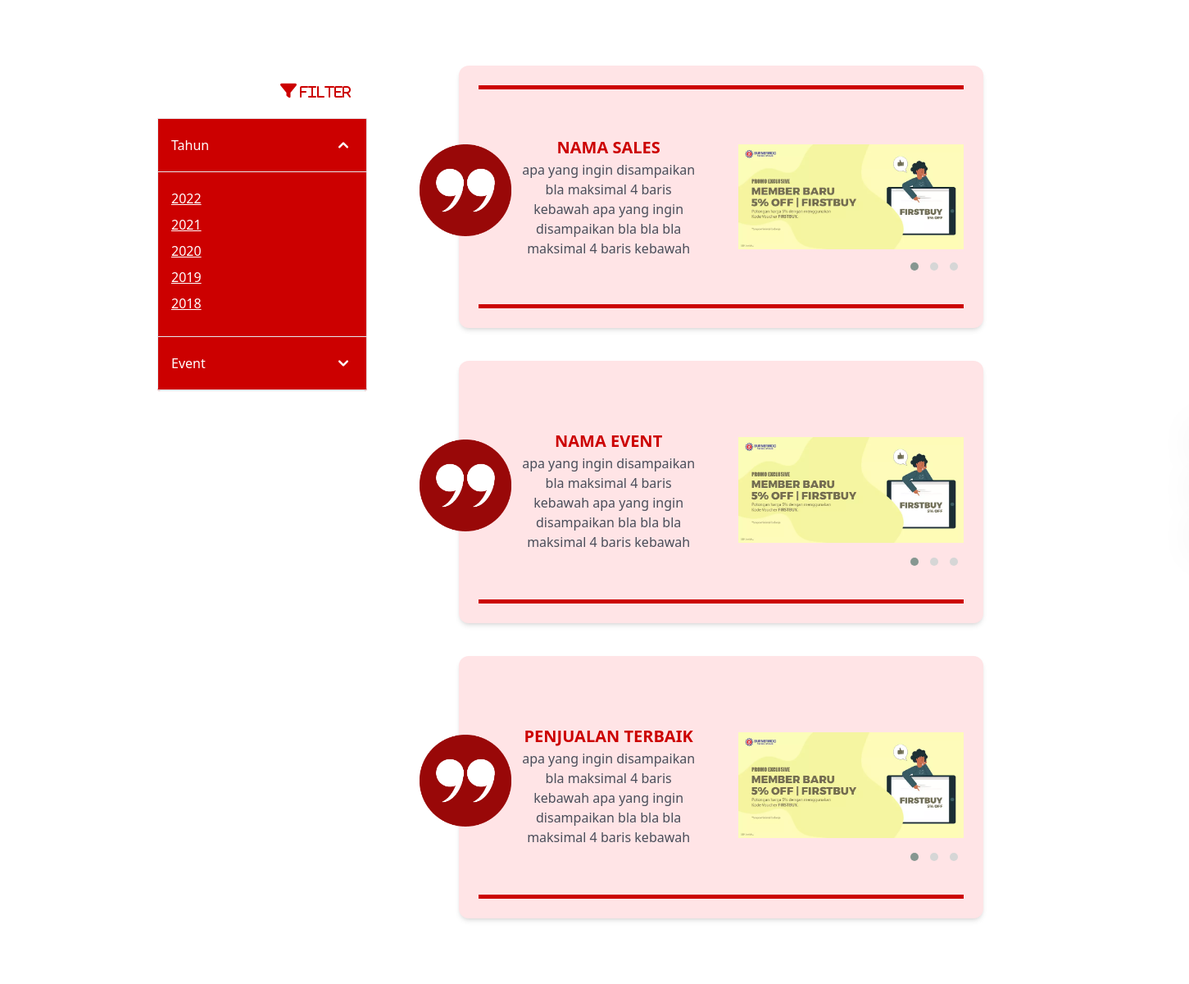
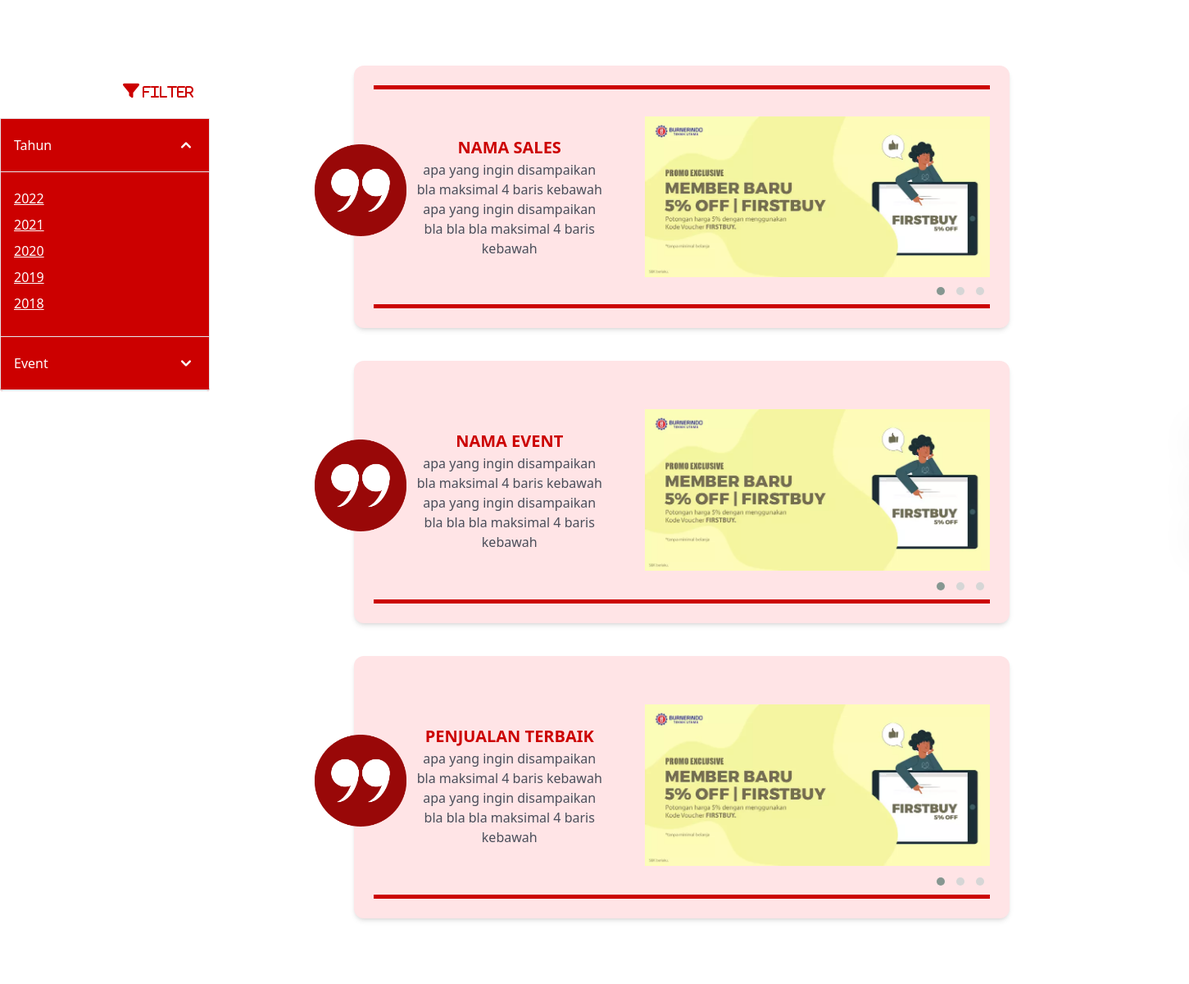
Before and after one commit to alxsteven24/burnerindo, a website: page pages/testimoni.html in a window 1536 px wide. Shown: the part 100-1300 px from the top of the page at 82% size, 0-1451 px from the left. Drawn offline with nearby package versions, Linux system fonts and the light colour scheme.

Commit message:
update: card nya kurang lebar dikit

```diff
--- a/pages/testimoni.html
+++ b/pages/testimoni.html
@@ -57,6 +57,16 @@
         position: absolute;
         right: 0;
         bottom: 30px;
+      }
+
+      @media (min-width: 1536px) {
+        .owl-carousel .owl-item img {
+          width: 105rem;
+        }
+
+        .owl-dots {
+          bottom: 0px;
+        }
       }
     </style>
   </head>
@@ -481,7 +491,7 @@
 
         <div
           id="shopNow"
-          class="container-kategori flex-col xl:flex-row flex xl:space-x-28 w-full mt-0 px-6 pb-[5rem] md:px-14 xl:mt-0 xl:px-0 xl:py-[5rem] 2xl:px-48"
+          class="container-kategori flex-col xl:flex-row flex xl:space-x-28 w-full mt-0 px-6 pb-[5rem] md:px-14 xl:mt-0 xl:px-0 xl:py-[5rem] 2xl:px-0 2xl:space-x-44"
         >
           <aside class="w-full xl:w-64" aria-label="Sidebar">
             <div class="overflow-y-auto bg-white rounded">
@@ -619,7 +629,7 @@
 
           <div class="wrapperTesti flex flex-col xl:space-y-10">
             <section
-              class="block mt-7 relative xl:mt-0 p-6 w-full bg-rose-100 rounded-xl text-[#4A4E5A] shadow-md xl:w-[40rem] xl:h-[23rem] 2xl:h-[20rem]"
+              class="block mt-7 relative xl:mt-0 p-6 w-full bg-rose-100 rounded-xl text-[#4A4E5A] shadow-md xl:w-[40rem] xl:h-[23rem] 2xl:h-[20rem] 2xl:w-[50rem]"
             >
               <img
                 class="absolute w-28 h-28 xl:block hidden top-[30%] left-[-3rem] z-10"
@@ -691,7 +701,7 @@
               </div>
             </section>
             <section
-              class="block relative mt-7 xl:mt-0 p-6 w-full bg-rose-100 text-[#4A4E5A] shadow-md rounded-xl xl:w-[40rem] xl:h-[23rem] 2xl:h-[20rem]"
+              class="block relative mt-7 xl:mt-0 p-6 w-full bg-rose-100 text-[#4A4E5A] shadow-md rounded-xl xl:w-[40rem] xl:h-[23rem] 2xl:h-[20rem] 2xl:w-[50rem]"
             >
               <img
                 class="absolute w-28 h-28 xl:block hidden top-[30%] left-[-3rem] z-10"
@@ -759,7 +769,7 @@
               </div>
             </section>
             <section
-              class="block relative mt-7 xl:mt-0 p-6 w-full bg-rose-100 text-[#4A4E5A] shadow-md rounded-xl xl:w-[40rem] xl:h-[23rem] 2xl:h-[20rem]"
+              class="block relative mt-7 xl:mt-0 p-6 w-full bg-rose-100 text-[#4A4E5A] shadow-md rounded-xl xl:w-[40rem] xl:h-[23rem] 2xl:h-[20rem] 2xl:w-[50rem]"
             >
               <img
                 class="absolute w-28 h-28 xl:block hidden top-[30%] left-[-3rem] z-[10]"
@@ -1506,7 +1516,7 @@
         margin: 10,
         nav: true,
         lazyLoad: true,
-        // autoplay: true,
+        autoplay: true,
         autoplayTimeout: 5000,
         autoplayHoverPause: true,
         responsive: {
```
Also changed, not shown: dist/css/output.css.
